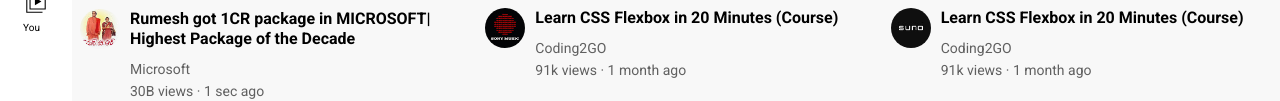
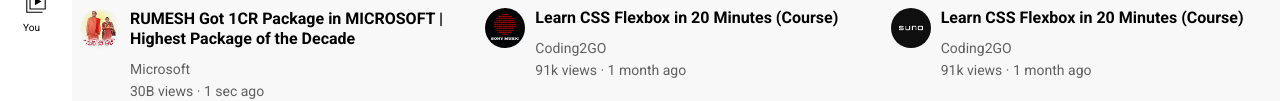
Before and after one commit to varan027/youtube-clone, a plain HTML site: page index.html in a window 1280 px wide. Shown: the part 306-407 px from the top of the page. Drawn offline with Linux system fonts and the light colour scheme.

Commit message:
Update index.html

```diff
--- a/index.html
+++ b/index.html
@@ -70,7 +70,7 @@
                 </div>
                 <div class="video-info">
                     <p class="video-title">
-                        Rumesh got 1CR package in MICROSOFT| Highest Package of the Decade</p>
+                        RUMESH Got 1CR Package in MICROSOFT | Highest Package of the Decade</p>
                     <p class="video-author">Microsoft</p>
                     <p class="video-stats">30B views &#183; 1 sec ago</p>
                 </div>
```
